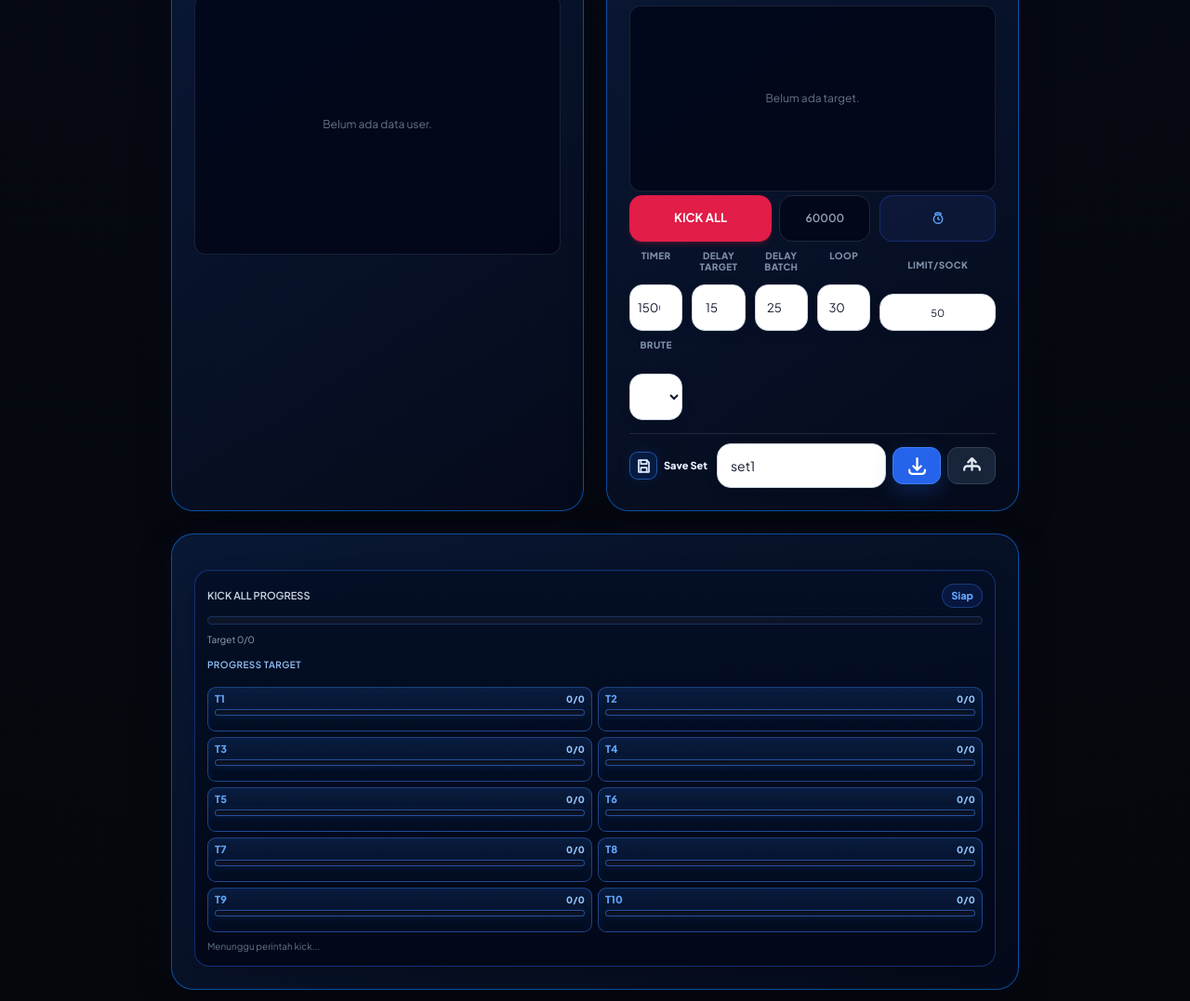
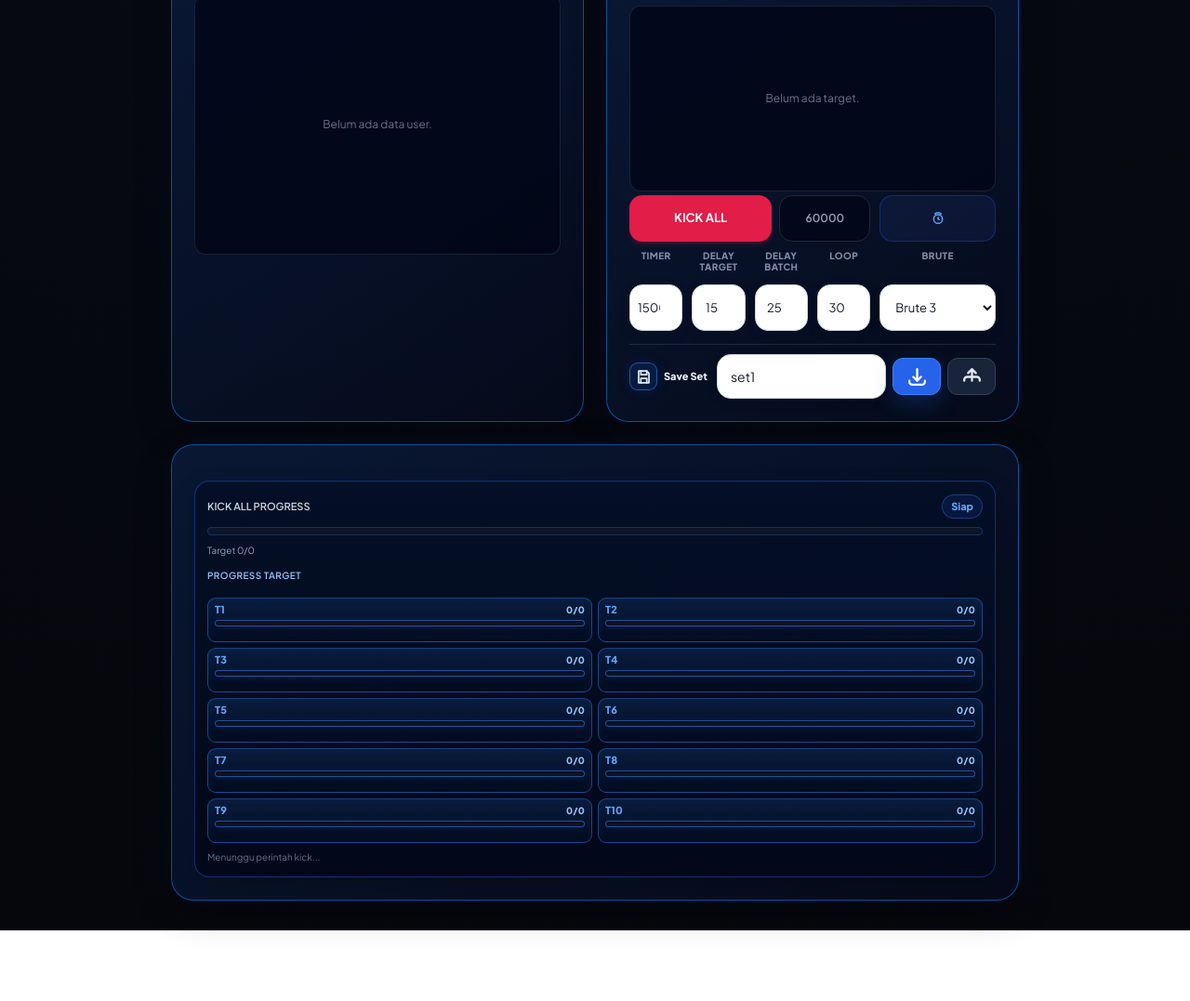
Before and after one commit to gantarbagos22-commits/sokupdate, a website: page public/index.html in a window 1280 px wide. Shown: the part 1725-2802 px from the top of the page at 93% size. After the commit the page ends 2726 px from the top, so only its background shows below. Drawn offline with nearby package versions, Linux system fonts and the light colour scheme.

Commit message:
Add files via upload

```diff
--- a/public/index.html
+++ b/public/index.html
@@ -772,10 +772,6 @@
           <input id="textloop" type="number" min="1" step="1" value="30" class="modern-input w-full h-9 bg-slate-950/80 border border-slate-700 rounded-lg px-1 text-center text-[10px] text-slate-200 outline-none focus:border-blue-500" inputmode="numeric">
         </label>
         <label class="min-w-0">
-          <span class="block text-[8px] uppercase tracking-wide text-slate-500 mb-1 text-center">Limit/Sock</span>
-          <input id="socketKickLimit" type="text" value="50" placeholder="50,30,20" title="Limit KICK per socket dalam window 500 ms. Pisahkan dengan koma." class="modern-input w-full h-9 bg-slate-950/80 border border-slate-700 rounded-lg px-1 text-center text-[10px] text-slate-200 outline-none focus:border-blue-500" inputmode="numeric">
-        </label>
-        <label class="min-w-0">
           <span class="block text-[8px] uppercase tracking-wide text-slate-500 mb-1 text-center">Brute</span>
           <select id="burstSize" class="modern-input w-full h-9 bg-slate-950/80 border border-slate-700 rounded-lg px-1 text-center text-[10px] text-slate-200 outline-none focus:border-blue-500">
             <option value="1">Brute 1</option>
```
